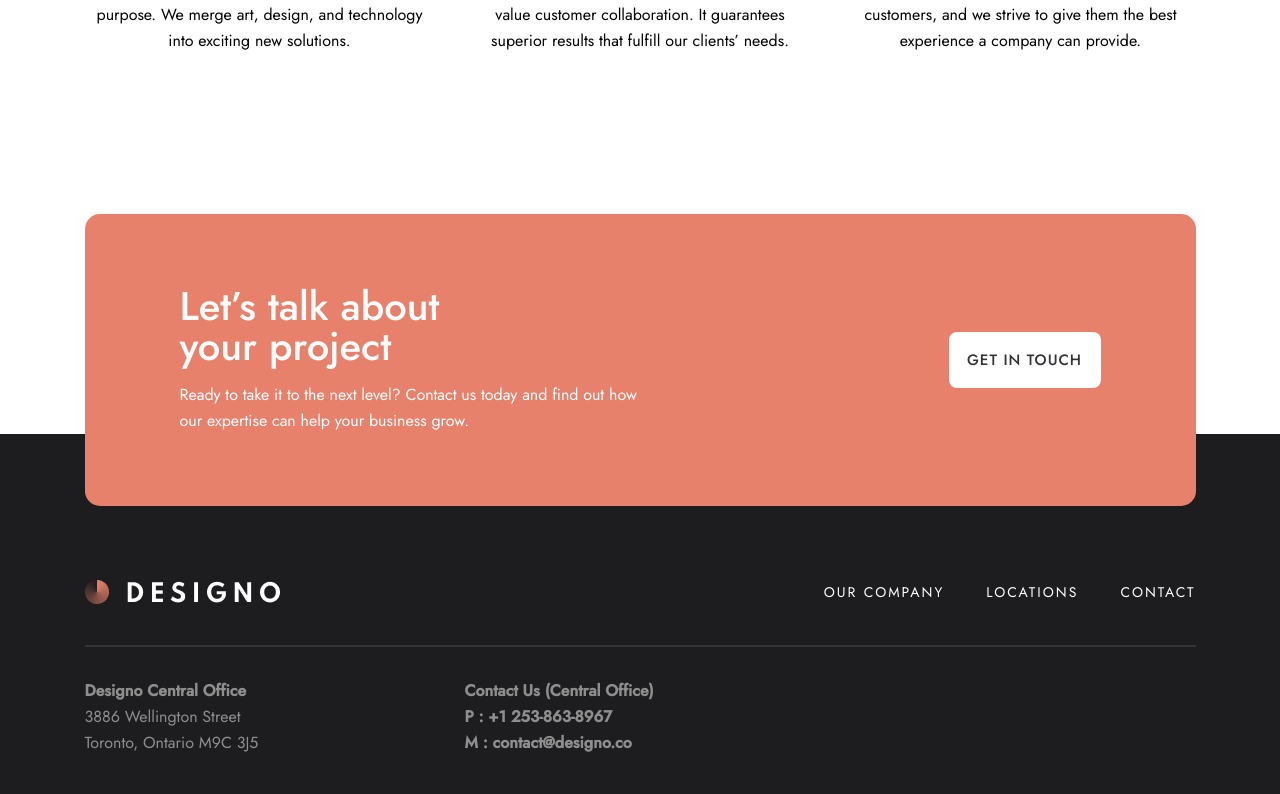
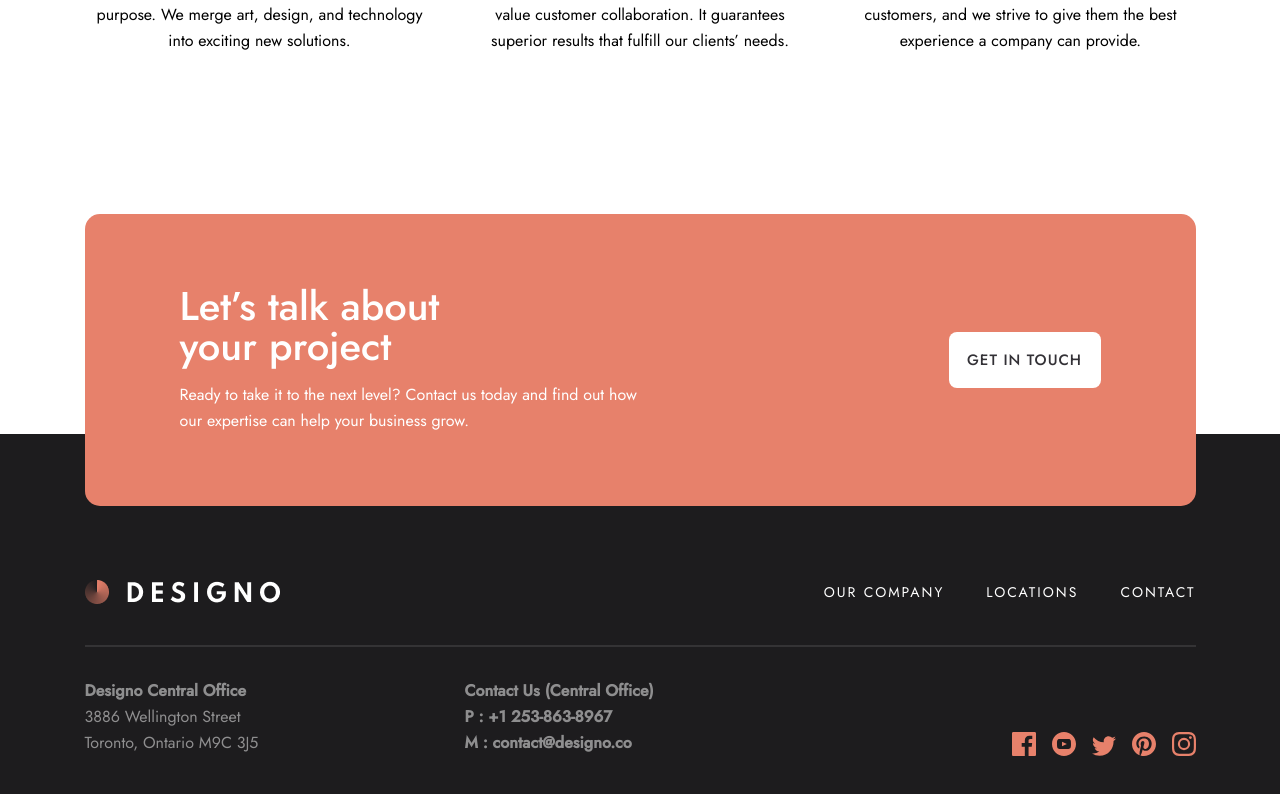
Before and after one commit to GiannisJOHN/designo, a React (Create React App) app: page / in a window 1280 px wide. Shown: the part 2113-2907 px from the top of the page. Built offline with nearby package versions, Linux system fonts and the light colour scheme.

Commit message:
responsive footer done

```diff
--- a/src/components/footer/index.jsx
+++ b/src/components/footer/index.jsx
@@ -1,4 +1,11 @@
 import logo from '../../assets/shared/desktop/logo-light.png'
+import facebook from '../../assets/shared/desktop/icon-facebook.svg'
+import youtube from '../../assets/shared/desktop/icon-youtube.svg'
+import twitter from '../../assets/shared/desktop/icon-twitter.svg'
+import pinterest from '../../assets/shared/desktop/icon-pinterest.svg'
+import instagram from '../../assets/shared/desktop/icon-instagram.svg'
+
+
 
 import React from 'react'
 
@@ -8,13 +15,14 @@ function Footer() {
             <div className="container">
                 <div className="footer-navbar">
                     <img className='footer-logo' src={logo} alt="" />
+                    <hr className='footer-line-style footer-line-under-img'/>
                     <ul className='footer-navbar-list'>
                         <li>OUR COMPANY</li>
                         <li>LOCATIONS</li>
                         <li>CONTACT</li>
                     </ul>
                 </div>
-                <hr className='footer-line'/>
+                <hr className='footer-line-style footer-line'/>
                 <div className="footer-contact">
                     <div className='footer-contact-info'>
                         <h1 className='footer-text footer-text-bold'>Designo Central Office</h1>
@@ -26,6 +34,13 @@ function Footer() {
                         <p className='footer-text footer-text-bold'>P : +1 253-863-8967</p>
                         <p className='footer-text footer-text-bold'>M : contact@designo.co</p>
                     </div>
+                    <div className='footer-social-media'>
+                        <img src={facebook} alt="" />
+                        <img src={youtube} alt="" />
+                        <img src={twitter} alt="" />
+                        <img src={pinterest} alt="" />
+                        <img src={instagram} alt="" />
+                    </div>
                 </div>
             </div>
         </footer>
--- a/src/css/call-to-action.css
+++ b/src/css/call-to-action.css
@@ -44,3 +44,20 @@
         margin-bottom: 32px;
     }
 }
+
+@media (max-width: 575px) {
+    .call-to-action-container {
+        min-height: 379px;
+        padding: 0 24px;
+    }
+
+    .call-to-action-title {
+        max-width: 268px;
+        color: #FFF;
+        font-size: 32px;
+        font-weight: 500;
+        line-height: 36px;
+        margin-bottom: 6px;
+        min-height: 82px;
+    }
+}
--- a/src/css/footer.css
+++ b/src/css/footer.css
@@ -50,8 +50,62 @@
     margin-right: 30px;
 }
 
-.footer-line {
+.footer-line-style {
     border: 1px solid;
     border-color: var(--color-white);
     opacity: 0.1;
 }
+
+.footer-line {
+    display: flex;
+}
+
+.footer-social-media {
+    flex-grow: 1;
+    display: flex;
+    justify-content: flex-end;
+    align-items: flex-end;
+    gap: 16px;
+}
+
+.footer-social-media img {
+    cursor: pointer;
+}
+
+.footer-line-under-img {
+    display: none;
+}
+
+@media (max-width: 710px) {
+    .footer-navbar, .footer-navbar-list, .footer-contact {
+        flex-direction: column;
+    }
+
+    .footer-navbar-list {
+        align-items: center;
+        gap: 32px;
+    }
+
+    .footer-line {
+        display: none;
+    }
+
+    .footer-line-under-img {
+        display: flex;
+        width: 100%;
+        margin: 32px 0;
+    }
+
+    .footer-contact {
+        text-align: center;
+        gap: 40px;
+    }
+
+    .footer-contact-info {
+        width: 100%;
+    }
+
+    .footer-social-media {
+        justify-content: center;
+    }
+}
--- a/src/css/link-box.css
+++ b/src/css/link-box.css
@@ -12,6 +12,7 @@
     position: relative;
     gap: 24px;
     cursor: pointer;
+    padding: 0 15px;
 }
 
 .link-box-web {
```
